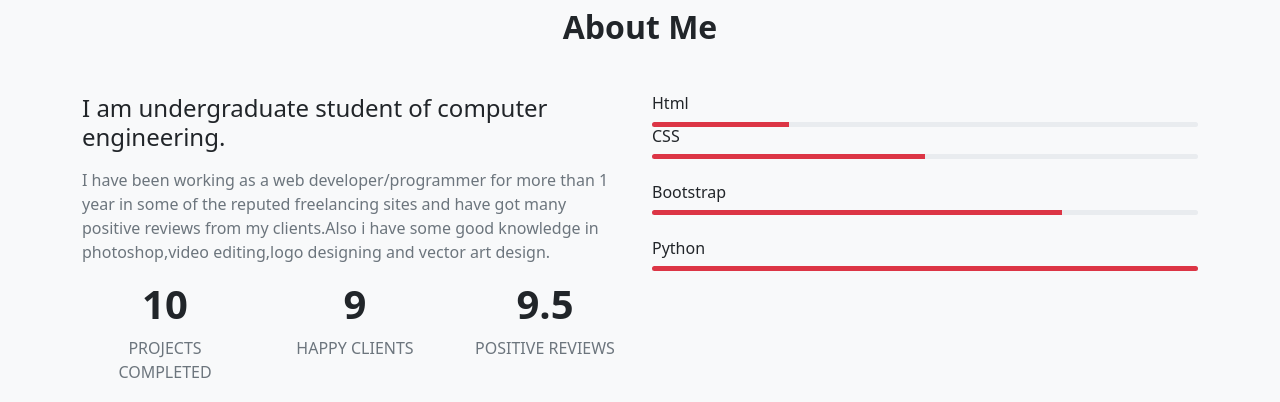
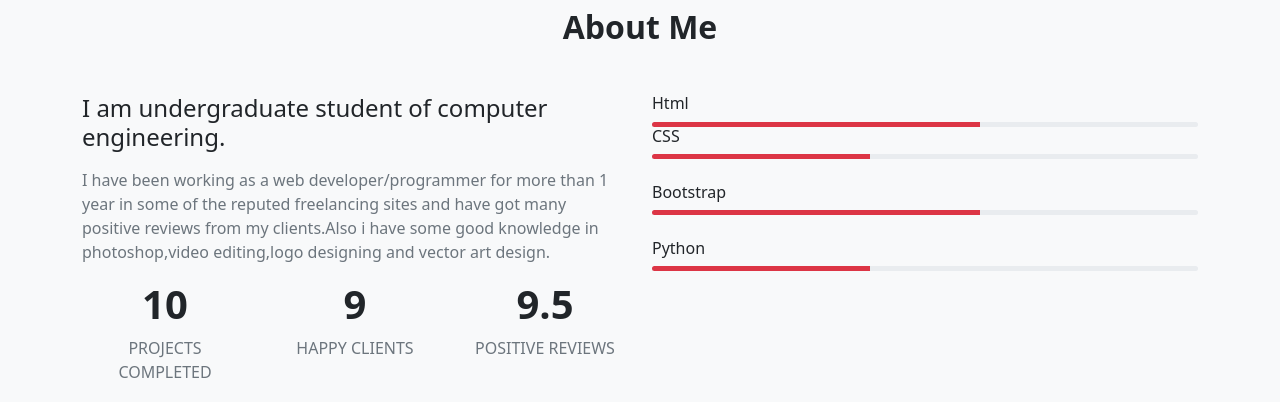
Before and after one commit to AjayRB5248/Ajay-s-Website, a plain HTML site: page index.html in a window 1280 px wide. Shown: the part 960-1362 px from the top of the page. Drawn offline with nearby package versions, Linux system fonts and the light colour scheme.

Commit message:
Update index.html

```diff
--- a/index.html
+++ b/index.html
@@ -126,24 +126,24 @@
             <div class="skill-item mt-5 mt-md-0">
               <h3 class="fs-6">Html</h3>
               <div class="progress" style="height: 5px;">
-                <div class="progress-bar bg-danger" role="progressbar" style="width: 25%;" aria-valuenow="25" aria-valuemin="0" aria-valuemax="100"></div>
+                <div class="progress-bar bg-danger" role="progressbar" style="width: 60%;" aria-valuenow="25" aria-valuemin="0" aria-valuemax="100"></div>
               </div>
             </div>
             <div class="skill-item mb-4">
               <h3 class="fs-6">CSS</h3>
               <div class="progress" style="height: 5px;">
-                <div class="progress-bar bg-danger" role="progressbar" style="width: 50%;" aria-valuenow="50" aria-valuemin="0" aria-valuemax="100"></div>
+                <div class="progress-bar bg-danger" role="progressbar" style="width: 40%;" aria-valuenow="50" aria-valuemin="0" aria-valuemax="100"></div>
               </div>
             </div>
             <div class="skill-item mb-4">
               <h3 class="fs-6">Bootstrap</h3>
               <div class="progress" style="height: 5px;">
-                <div class="progress-bar bg-danger" role="progressbar" style="width: 75%;" aria-valuenow="75" aria-valuemin="0" aria-valuemax="100"></div>
+                <div class="progress-bar bg-danger" role="progressbar" style="width: 60%;" aria-valuenow="75" aria-valuemin="0" aria-valuemax="100"></div>
               </div>
             </div>   <div class="skill-item mb-4">
               <h3 class="fs-6">Python</h3>
               <div class="progress" style="height: 5px;">
-                <div class="progress-bar bg-danger" role="progressbar" style="width: 100%;" aria-valuenow="100" aria-valuemin="0" aria-valuemax="100"></div>
+                <div class="progress-bar bg-danger" role="progressbar" style="width: 40%;" aria-valuenow="100" aria-valuemin="0" aria-valuemax="100"></div>
               </div>
             </div>
        </div>
```
